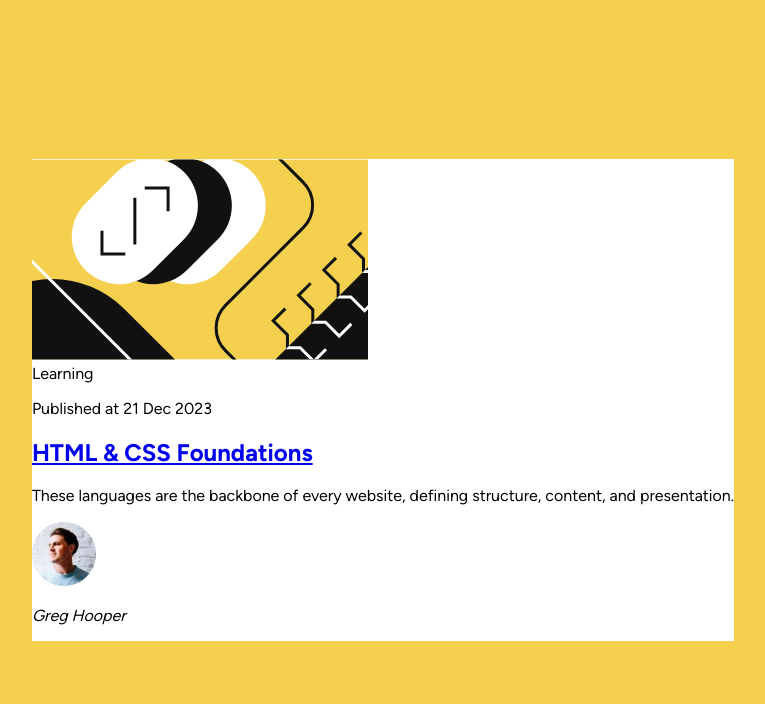
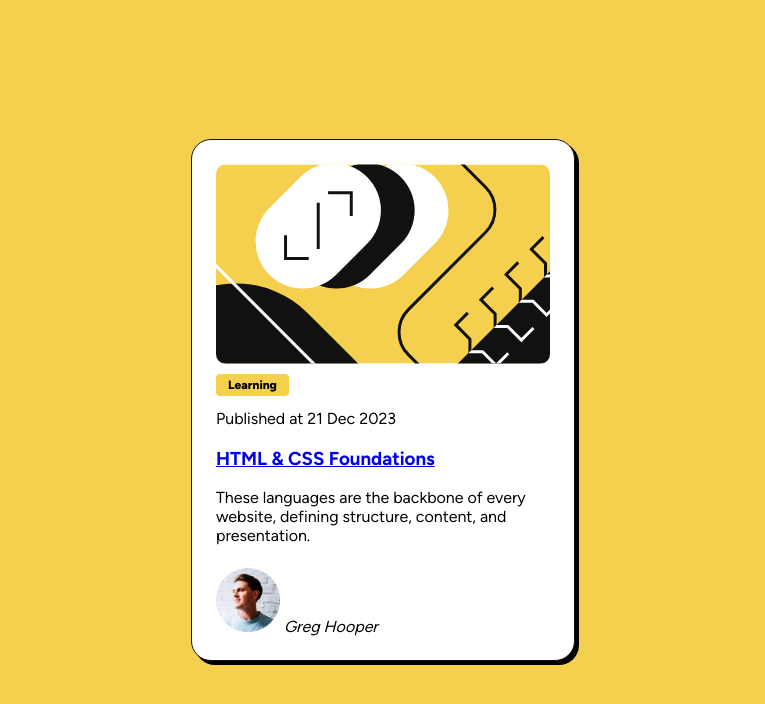
Before and after one commit to mohammad-sayed-ahmad/blog-card-component, a plain HTML site: page src/index.html in a window 1280 px wide. Shown: the whole page, without its empty margins (257-1022 px from the left). Drawn offline with Linux system fonts and the light colour scheme.

Commit message:
Added card, preview image, and tag styling.

```diff
--- a/src/index.css
+++ b/src/index.css
@@ -24,4 +24,34 @@ body {
 
 .card {
   background: white;
+
+  box-sizing: border-box;
+  block-size: 32.625rem;
+  inline-size: 24rem;
+
+  padding: 1.5rem;
+
+  display: flex;
+  flex-direction: column;
+  justify-content: space-between;
+
+  border-radius: 1.25rem;
+  border: solid var(--gray-950) 1px;
+  box-shadow: 0.25rem 0.25rem;
 }
+
+.preview {
+  block-size: 200px;
+  border-radius: 10px;
+}
+
+.tag {
+  background: var(--custom-yellow);
+  padding-inline: 0.75rem;
+  padding-block: 0.25rem;
+
+  font-weight: 800;
+  font-size: 0.75rem;
+
+  border-radius: 0.25rem;
+}
--- a/src/index.html
+++ b/src/index.html
@@ -9,31 +9,38 @@
   </head>
   <body>
     <article class="card">
+      <header>
         <img
           class="preview"
           src="../assets/images/illustration-article.svg"
           alt=""
         />
+      </header>
 
-      <div class="content">
+      <section>
         <div class="tags">
-          <span>Learning</span>
+          <span class="tag">Learning</span>
         </div>
         <p class="published-date">
           Published at <time datetime="2023-12-21">21 Dec 2023</time>
         </p>
 
-        <h1> <a href="#">HTML & CSS Foundations </a></h1>
+        <h1><a href="#"> HTML & CSS Foundations </a></h1>
         <p>
           These languages are the backbone of every website, defining structure,
           content, and presentation.
         </p>
-      </div>
+      </section>
 
+
+      <footer>
         <address>
           <img src="../assets/images/image-avatar.webp" alt="" />
-        <p>Greg Hooper</p>
+          <span>Greg Hooper</span>
         </address>
+      </footer>
+
+
     </article>
   </body>
 </html>
```
Lines whose indentation alone changed are shown as unchanged.
